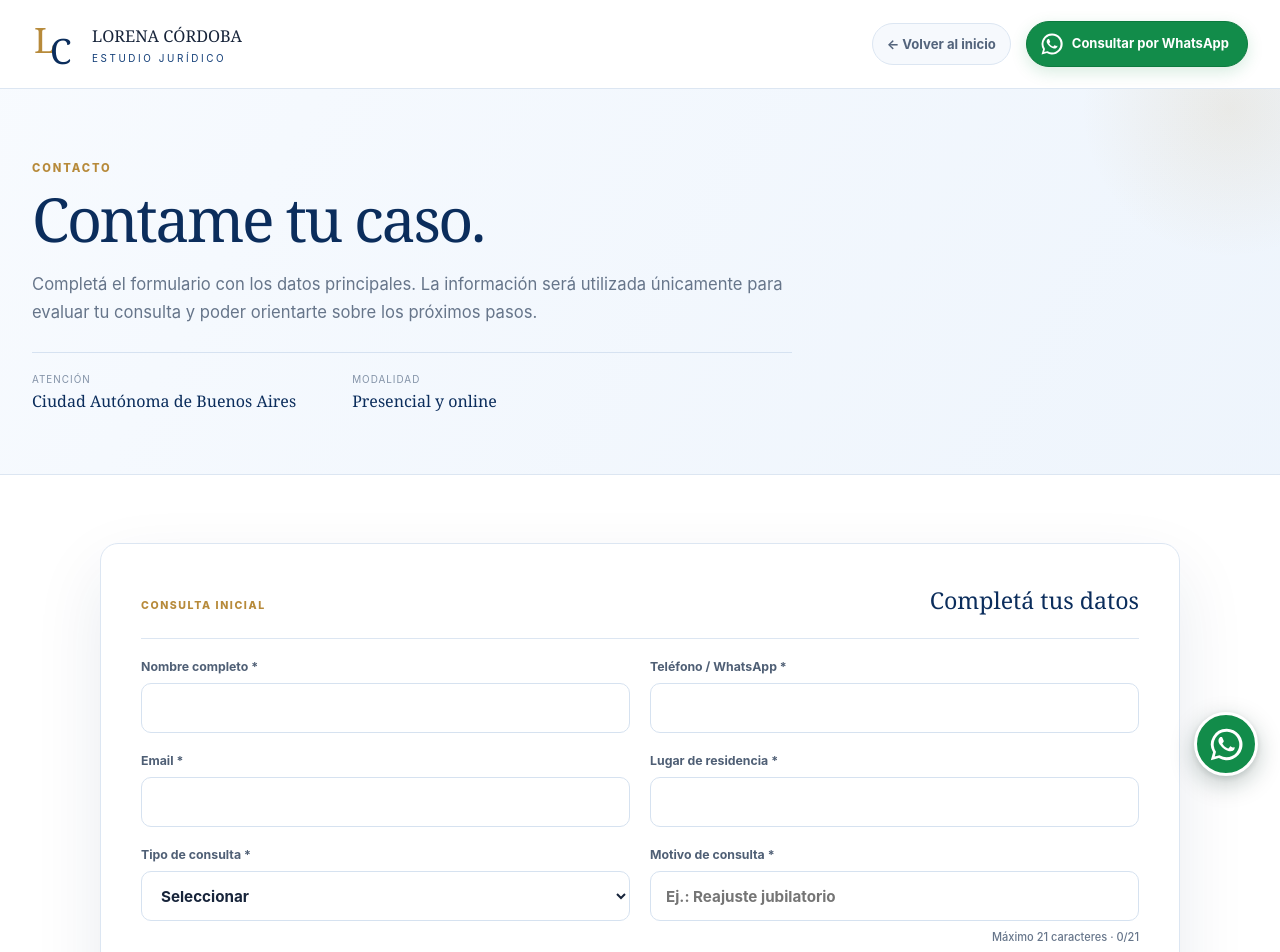
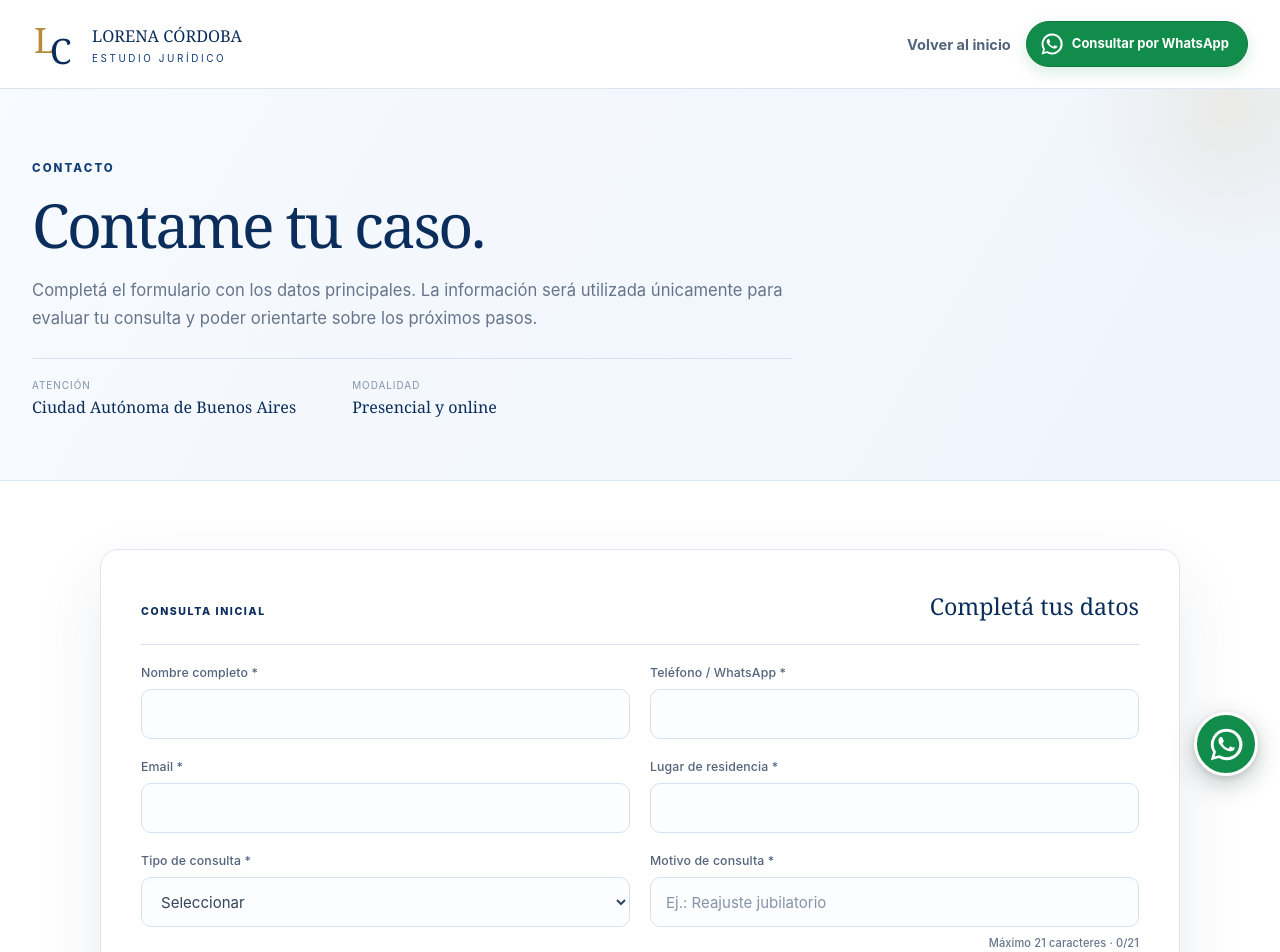
Before and after one commit to lorenacordoba-cmyk/estudioLC, an Angular app: page /contacto in a window 1280 px wide. Shown: the top 952 px of the page. Built offline with nearby package versions, Linux system fonts and the light colour scheme.

Commit message:
8 commit

```diff
--- a/src/app/pages/contact/contact.component.html
+++ b/src/app/pages/contact/contact.component.html
@@ -1,7 +1,7 @@
 <main class="contact-page">
     <header class="topbar"><a class="brand" routerLink="/"><span
                 class="brand-mark"><span>L</span><span>C</span></span><span class="brand-copy"><strong>Lorena
-                    Córdoba</strong><small>Estudio Jurídico</small></span></a><nav class="contact-header-actions" aria-label="Accesos rápidos"><a class="back-link" routerLink="/">← Volver al inicio</a><a class="header-whatsapp" href="https://wa.me/5491131076843" target="_blank" rel="noopener noreferrer" aria-label="Consultar por WhatsApp al 11 3107-6843 (abre una nueva pestaña)">
+                    Córdoba</strong><small>Estudio Jurídico</small></span></a><nav class="contact-header-actions" aria-label="Accesos rápidos"><a class="back-link" routerLink="/">Volver al inicio</a><a class="header-whatsapp" href="https://wa.me/5491131076843" target="_blank" rel="noopener noreferrer" aria-label="Consultar por WhatsApp al 11 3107-6843 (abre una nueva pestaña)">
       <img src="whatsapp-logo.svg" alt="" aria-hidden="true" width="22" height="22" />
       <span class="header-whatsapp-label">Consultar por WhatsApp</span>
     </a></nav></header>
--- a/src/app/pages/contact/contact.component.scss
+++ b/src/app/pages/contact/contact.component.scss
@@ -258,3 +258,110 @@
   box-shadow: none;
 }
 .contact-form .turnstile-retry:disabled { cursor: not-allowed; opacity: .65; }
+
+/* Tipografía más liviana y consistente para el formulario. */
+.contact-form label {
+  color: #53647c;
+  font-weight: 550;
+  letter-spacing: .01em;
+}
+.contact-form input,
+.contact-form select,
+.contact-form textarea {
+  color: #34445a;
+  font-family: inherit;
+  font-size: .94rem;
+  font-weight: 400;
+  letter-spacing: normal;
+  background-color: #fbfdff;
+  border-color: #d6e2f0;
+  border-radius: 10px;
+  transition: border-color .2s ease, box-shadow .2s ease, background-color .2s ease;
+}
+.contact-form input::placeholder,
+.contact-form textarea::placeholder {
+  color: #8794a7;
+  font-weight: 400;
+  opacity: 1;
+}
+.contact-form input:focus,
+.contact-form select:focus,
+.contact-form textarea:focus {
+  background-color: #fff;
+  border-color: #6b98d0;
+  box-shadow: 0 0 0 3px rgba(47, 110, 188, .1);
+}
+.contact-form input:-webkit-autofill,
+.contact-form input:-webkit-autofill:hover,
+.contact-form input:-webkit-autofill:focus {
+  -webkit-text-fill-color: #34445a;
+  -webkit-box-shadow: 0 0 0 1000px #fbfdff inset;
+  transition: background-color 9999s ease-out;
+}
+
+/* El enlace de regreso comparte el subrayado animado de la navegación principal. */
+.contact-header-actions .back-link {
+  position: relative;
+  min-height: 42px;
+  padding: 0;
+  border: 0;
+  border-radius: 0;
+  background: transparent;
+  color: #53647c;
+  font-size: .91rem;
+  font-weight: 650;
+  transition: color .2s ease;
+}
+.contact-header-actions .back-link::before {
+  content: '';
+  position: absolute;
+  left: 0;
+  right: 100%;
+  bottom: 5px;
+  height: 2px;
+  border-radius: 999px;
+  background: #2563b9;
+  transition: right .2s ease;
+}
+.contact-header-actions .back-link:hover,
+.contact-header-actions .back-link:focus-visible {
+  color: #0b4d9b;
+}
+.contact-header-actions .back-link:hover::before,
+.contact-header-actions .back-link:focus-visible::before { right: 0; }
+
+.intro .kicker {
+  margin-bottom: 20px;
+  color: #123e78;
+  letter-spacing: .18em;
+  font-size: .72rem;
+  font-weight: 800;
+}
+
+.brand-copy strong { color: var(--navy); }
+
+@media (max-width: 720px) {
+  .contact-header-actions .back-link {
+    min-width: 44px;
+    padding: 0 4px;
+    justify-content: center;
+    font-size: .8rem;
+  }
+}
+@media (max-width: 380px) {
+  .contact-header-actions .back-link { font-size: 0; }
+  .contact-header-actions .back-link::after { font-size: .74rem; }
+}
+@media (min-width: 1000px) {
+  .contact-header-actions .back-link { min-height: 0; padding: 33px 0 31px; }
+  .contact-header-actions .back-link::before { bottom: 24px; }
+}
+
+.brand-copy strong { font-size: 1.02rem; }
+@media (max-width: 720px) {
+  .brand-copy strong { font-size: .87rem; }
+}
+@media (max-width: 420px) {
+  .brand-copy strong { font-size: .81rem; }
+}
+.contact-form .form-head span { color: var(--navy); }
--- a/src/app/pages/home/home.component.scss
+++ b/src/app/pages/home/home.component.scss
@@ -35,7 +35,7 @@ a { color: inherit; }
 .brand-mark span:first-child { left: 2px; top: 2px; }
 .brand-mark span:last-child { left: 20px; top: 14px; color: var(--navy); }
 .brand-copy { display: flex; flex-direction: column; line-height: 1.1; }
-.brand-copy strong { font-family: Georgia, 'Times New Roman', serif; font-size: 1.12rem; font-weight: 500; letter-spacing: .025em; text-transform: uppercase; }
+.brand-copy strong { color: var(--navy); font-family: Georgia, 'Times New Roman', serif; font-size: 1.12rem; font-weight: 500; letter-spacing: .025em; text-transform: uppercase; }
 .brand-copy small { margin-top: 5px; color: var(--gold); text-transform: uppercase; letter-spacing: .26em; font-size: .62rem; }
 
 .nav-links { margin-left: auto; display: flex; align-items: center; gap: 28px; }
@@ -87,8 +87,8 @@ a { color: inherit; }
 .hero-signature { position:absolute; right:38px; bottom:34px; display:flex; align-items:center; gap:12px; color:#f1eadf; }
 .hero-signature > span { font-family:Georgia,serif; color:var(--gold-light); font-size:2rem; }
 .hero-signature div { display:flex; flex-direction:column; }
-.hero-signature strong { font-family:Georgia,serif; font-weight:500; font-size:.94rem; }
-.hero-signature small { margin-top:3px; color:#94a6aa; font-size:.68rem; text-transform:uppercase; letter-spacing:.1em; }
+.hero-signature .brand-copy strong { color:#f4f7fb; }
+.hero-signature .brand-copy small { color:#94a6aa; }
 
 .practice-section, .studio-section, .process-section { width:min(1180px,calc(100% - 40px)); margin:0 auto; padding:105px 0; }
 .section-heading { display:grid; grid-template-columns:1.3fr .7fr; gap:70px; align-items:end; margin-bottom:44px; }
@@ -122,6 +122,7 @@ a { color: inherit; }
 
 .process-section { padding-top:35px; }
 .process-heading { grid-template-columns:1fr; max-width:700px; }
+.process-heading-break { display:none; }
 .process-grid { display:grid; grid-template-columns:repeat(4,1fr); margin-top:48px; border-top:1px solid var(--line); }
 .process-grid article { padding:30px 28px 20px 0; margin-right:28px; border-right:1px solid var(--line); }
 .process-grid article:last-child { border-right:none; }
@@ -524,6 +525,17 @@ a { color: inherit; }
 .hero-copy::before{background:radial-gradient(circle,rgba(183,138,58,.10),rgba(183,138,58,0) 68%)}
 .hero-visual:hover{box-shadow:inset 0 0 0 1px rgba(215,182,111,.26)}
 .hero-visual:hover .legal-card{box-shadow:0 24px 52px rgba(5,25,55,.22);border-color:rgba(215,182,111,.52)}
+.hero-visual.js-pointer-glow{
+  background:
+    radial-gradient(ellipse 78% 76% at var(--pointer-x,50%) var(--pointer-y,50%),rgba(91,157,232,.2),transparent 72%),
+    radial-gradient(circle at 78% 22%,rgba(215,182,111,.12),transparent 24%),
+    linear-gradient(150deg,#153f76 0%,#0b2d5c 66%,#071f42 100%);
+  transition:transform .42s cubic-bezier(.2,.75,.25,1),box-shadow .4s ease;
+}
+.hero-visual.js-pointer-glow::before{
+  background:radial-gradient(ellipse 78% 76% at var(--pointer-x,50%) var(--pointer-y,50%),rgba(130,184,244,.14),transparent 72%);
+  transition:opacity .4s ease;
+}
 .button-primary:hover,
 .practice-card::after{background:radial-gradient(ellipse,rgba(183,138,58,.13),transparent 65%)}
 
@@ -541,6 +553,7 @@ a { color: inherit; }
 /* “Ver áreas de práctica”: interacción solo azul, sin efectos dorados */
 .button-secondary{border-color:#bfd0e4;background:#fff;color:var(--navy);box-shadow:none;}
 .button-secondary:hover{transform:translateY(-2px);border-color:#2563b9;background:#f4f8fd;color:#0b4d9b;box-shadow:0 10px 22px rgba(11,77,155,.10);}
+.button-primary:hover{transform:translateY(-2px);border:1px solid #2563b9;background:#f4f8fd;color:#0b4d9b;box-shadow:0 10px 22px rgba(11,77,155,.10);}
 
 /* CTA del header como botón real para abrir el asistente */
 .mobile-nav-cta{font:inherit;cursor:pointer;}
@@ -721,7 +734,7 @@ a { color: inherit; }
     border-radius: 4px;
     box-shadow: 0 30px 80px rgba(4,24,52,.16);
   }
-  .legal-card p { font-size: 1.28rem; }
+  .legal-card p { margin-bottom: 50px; font-size: 1.28rem; }
 
   .practice-section,
   .studio-section,
@@ -730,6 +743,7 @@ a { color: inherit; }
     padding-top: 112px;
     padding-bottom: 112px;
   }
+  .practice-section { padding-bottom: 48px; }
 
   .section-heading { grid-template-columns: 1.15fr .65fr; gap: 110px; margin-bottom: 48px; }
   .section-heading h2, .studio-content h2, .process-heading h2 { font-size: clamp(2.6rem, 3.3vw, 3.8rem); }
@@ -741,7 +755,7 @@ a { color: inherit; }
     border: 0;
   }
   .practice-card {
-    min-height: 345px;
+    min-height: 270px;
     padding: 32px;
     border: 1px solid var(--line);
     border-radius: 16px;
@@ -755,7 +769,8 @@ a { color: inherit; }
     grid-template-columns: .92fr 1.08fr;
     gap: 88px;
     align-items: center;
-    padding-top: 72px;
+    padding-top: 36px;
+    padding-bottom: 48px;
   }
   .studio-panel {
     min-height: 560px;
@@ -769,8 +784,9 @@ a { color: inherit; }
   .values-grid { gap: 0; border-radius: 14px; overflow: hidden; border: 1px solid var(--line); }
   .values-grid > div { min-height: 154px; padding: 24px; background: #fff; }
 
-  .process-section { padding-top: 58px; }
-  .process-heading { max-width: 780px; }
+  .process-section { padding-top: 36px; }
+  .process-heading { grid-template-columns: 1fr; max-width: 1000px; }
+  .process-heading-break { display: block; }
   .process-grid {
     gap: 15px;
     margin-top: 46px;
@@ -836,3 +852,43 @@ a { color: inherit; }
   .menu-toggle { width: 43px; height: 43px; flex-basis: 43px; }
   .header-whatsapp { width: 43px; height: 43px; min-height: 43px; }
 }
+
+/* La marca mantiene el tamaño de Contacto en todas las páginas y pantallas. */
+.brand-copy strong,
+.hero-signature .brand-copy strong { font-size: 1.02rem; }
+@media (max-width: 720px) {
+  .brand-copy strong,
+  .hero-signature .brand-copy strong { font-size: .87rem; }
+}
+@media (max-width: 420px) {
+  .brand-copy strong,
+  .hero-signature .brand-copy strong { font-size: .81rem; }
+}
+
+.nav-links a:not(.mobile-nav-cta) {
+  position: relative;
+  color: #53647c;
+  transition: color .2s ease;
+}
+.nav-links a:not(.mobile-nav-cta)::after {
+  content: '';
+  position: absolute;
+  left: 0;
+  right: 100%;
+  bottom: -5px;
+  height: 2px;
+  border-radius: 999px;
+  background: #2563b9;
+  transition: right .2s ease;
+}
+.nav-links a:not(.mobile-nav-cta):hover,
+.nav-links a:not(.mobile-nav-cta):focus-visible { color: #0b4d9b; }
+.nav-links a:not(.mobile-nav-cta):hover::after,
+.nav-links a:not(.mobile-nav-cta):focus-visible::after { right: 0; }
+@media (min-width: 1000px) {
+  .nav-links a:not(.mobile-nav-cta)::after { bottom: 24px; }
+}
+@media (prefers-reduced-motion: reduce) {
+  .nav-links a:not(.mobile-nav-cta),
+  .nav-links a:not(.mobile-nav-cta)::after { transition: none; }
+}
--- a/src/app/pages/specialty/specialty.component.html
+++ b/src/app/pages/specialty/specialty.component.html
@@ -1,7 +1,7 @@
 <main class="specialty-page" *ngIf="specialty">
   <header class="topbar">
     <a class="brand" routerLink="/" aria-label="Volver al inicio"><span class="brand-mark" aria-hidden="true"><span>L</span><span>C</span></span><span class="brand-copy"><strong>Lorena Córdoba</strong><small>Estudio Jurídico</small></span></a>
-    <nav class="top-actions" aria-label="Accesos rápidos"><a class="back-link" routerLink="/">Inicio</a><a class="header-whatsapp" href="https://wa.me/5491131076843" target="_blank" rel="noopener noreferrer" aria-label="Consultar por WhatsApp al 11 3107-6843 (abre una nueva pestaña)">
+    <nav class="top-actions" aria-label="Accesos rápidos"><a class="back-link" routerLink="/">Volver al inicio</a><a class="header-whatsapp" href="https://wa.me/5491131076843" target="_blank" rel="noopener noreferrer" aria-label="Consultar por WhatsApp al 11 3107-6843 (abre una nueva pestaña)">
       <img src="whatsapp-logo.svg" alt="" aria-hidden="true" width="22" height="22" />
       <span class="header-whatsapp-label">Consultar por WhatsApp</span>
     </a></nav>
--- a/src/app/pages/specialty/specialty.component.scss
+++ b/src/app/pages/specialty/specialty.component.scss
@@ -224,3 +224,58 @@
 
 /* La cabecera móvil ocupa exactamente el ancho visible, incluido su padding. */
 .topbar { box-sizing: border-box; }
+
+/* El enlace de regreso comparte el subrayado animado de la navegación principal. */
+.top-actions .back-link {
+  position: relative;
+  min-height: 42px;
+  padding: 0;
+  border-radius: 0;
+  color: #53647c;
+  font-size: .91rem;
+  font-weight: 650;
+  transition: color .2s ease;
+}
+.top-actions .back-link::before {
+  content: '';
+  position: absolute;
+  left: 0;
+  right: 100%;
+  bottom: 5px;
+  height: 2px;
+  border-radius: 999px;
+  background: #2563b9;
+  transition: right .2s ease;
+}
+.top-actions .back-link:hover,
+.top-actions .back-link:focus-visible {
+  color: #0b4d9b;
+}
+.top-actions .back-link:hover::before,
+.top-actions .back-link:focus-visible::before { right: 0; }
+.brand-copy strong { color: var(--navy); }
+@media (max-width: 800px) {
+  .top-actions .back-link { font-size: .8rem; }
+}
+@media (max-width: 420px) {
+  .top-actions a:first-child:not(.header-whatsapp) {
+    display: inline-flex;
+    font-size: 0;
+  }
+  .top-actions .back-link::after {
+    content: 'Inicio';
+    font-size: .74rem;
+  }
+}
+@media (min-width: 1000px) {
+  .top-actions .back-link { min-height: 0; padding: 33px 0 31px; }
+  .top-actions .back-link::before { bottom: 24px; }
+}
+
+.brand-copy strong { font-size: 1.02rem; }
+@media (max-width: 720px) {
+  .brand-copy strong { font-size: .87rem; }
+}
+@media (max-width: 420px) {
+  .brand-copy strong { font-size: .81rem; }
+}
--- a/src/app/shared/site-footer/site-footer.component.scss
+++ b/src/app/shared/site-footer/site-footer.component.scss
@@ -10,6 +10,8 @@
 /* Blue + Gold Edition */
 :host{--navy:#0b2d5c;--gold:#b78a3a;background:#fff;border-top-color:#dce6f2}
 .brand{color:#17243a}
+.brand-copy strong{color:var(--navy)}
+.brand-copy strong{font-size:1.02rem}
 .footer p{color:#748196}
 
 @media(max-width:720px){
@@ -20,6 +22,8 @@
   }
   .footer p{font-size:.76rem;line-height:1.5;}
 }
+@media(max-width:720px){.brand-copy strong{font-size:.87rem}}
+@media(max-width:420px){.brand-copy strong{font-size:.81rem}}
 
 
 /* Desktop: footer alineado con los contenedores principales */
```
Also changed, not shown: src/app/pages/home/home.component.html (+8 -2 lines).
